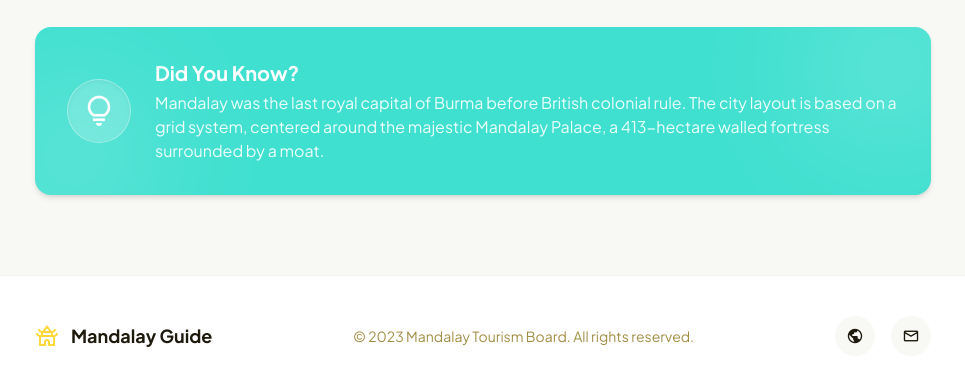
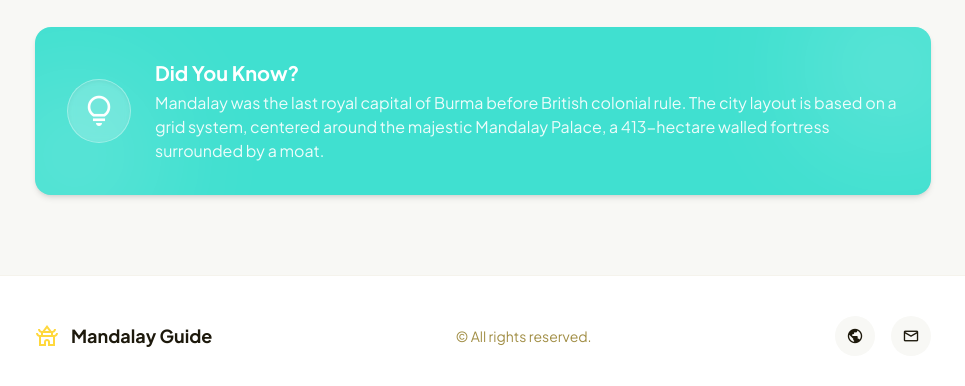
Before and after one commit to WMAg28/WinMoeAung-s-Portfolio, a plain HTML site: page Home_town.html in a window 1280 px wide. Shown: the part 2510-2896 px from the top of the page, without its empty margins (157-1122 px from the left). Drawn offline with nearby package versions, Linux system fonts and the light colour scheme.

Commit message:
your update

```diff
--- a/Home_town.html
+++ b/Home_town.html
@@ -1038,7 +1038,7 @@
           <span class="text-lg font-bold">Mandalay Guide</span>
         </div>
         <p class="text-sm text-secondary dark:text-gray-400">
-          © 2023 Mandalay Tourism Board. All rights reserved.
+          © All rights reserved.
         </p>
         <div class="flex gap-4">
           <a
```
